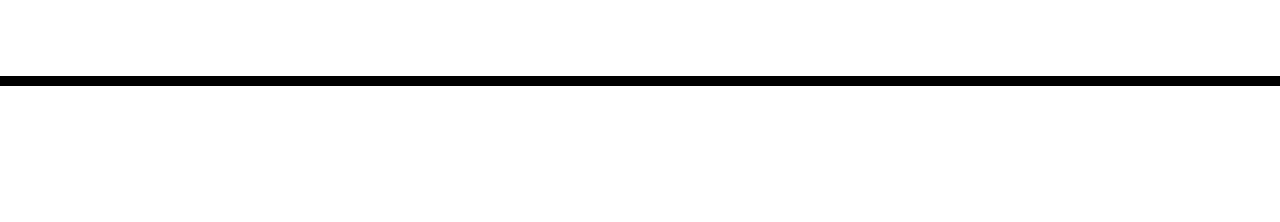
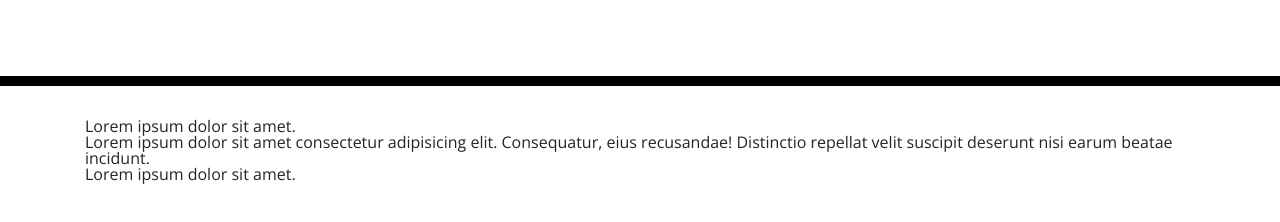
Before and after one commit to callumquirky/daily-planner, a plain HTML site: page index.html in a window 1280 px wide. Shown: the part 182-404 px from the top of the page. Drawn offline with nearby package versions, Linux system fonts and the light colour scheme; files that its build step writes are made by us from their sources.

```diff
--- a/index.html
+++ b/index.html
@@ -29,7 +29,16 @@
       <p id="currentDay" class="lead"></p>
     </header>
     <div class="container">
-      <!-- Timeblocks go here -->
+      <div class="flex-row">
+        <div class="flex-sm-col 1">
+          Lorem ipsum dolor sit amet.
+        </div>
+        <div class="flex-lg-col 10"></div>
+        Lorem ipsum dolor sit amet consectetur adipisicing elit. Consequatur, eius recusandae! Distinctio repellat velit suscipit deserunt nisi earum beatae incidunt.
+        <div class="flex-sm-col 1">
+          Lorem ipsum dolor sit amet.
+        </div>
+      </div>
     </div>
 
     <script src="https://cdnjs.cloudflare.com/ajax/libs/jquery/3.2.1/jquery.min.js"></script>
```
